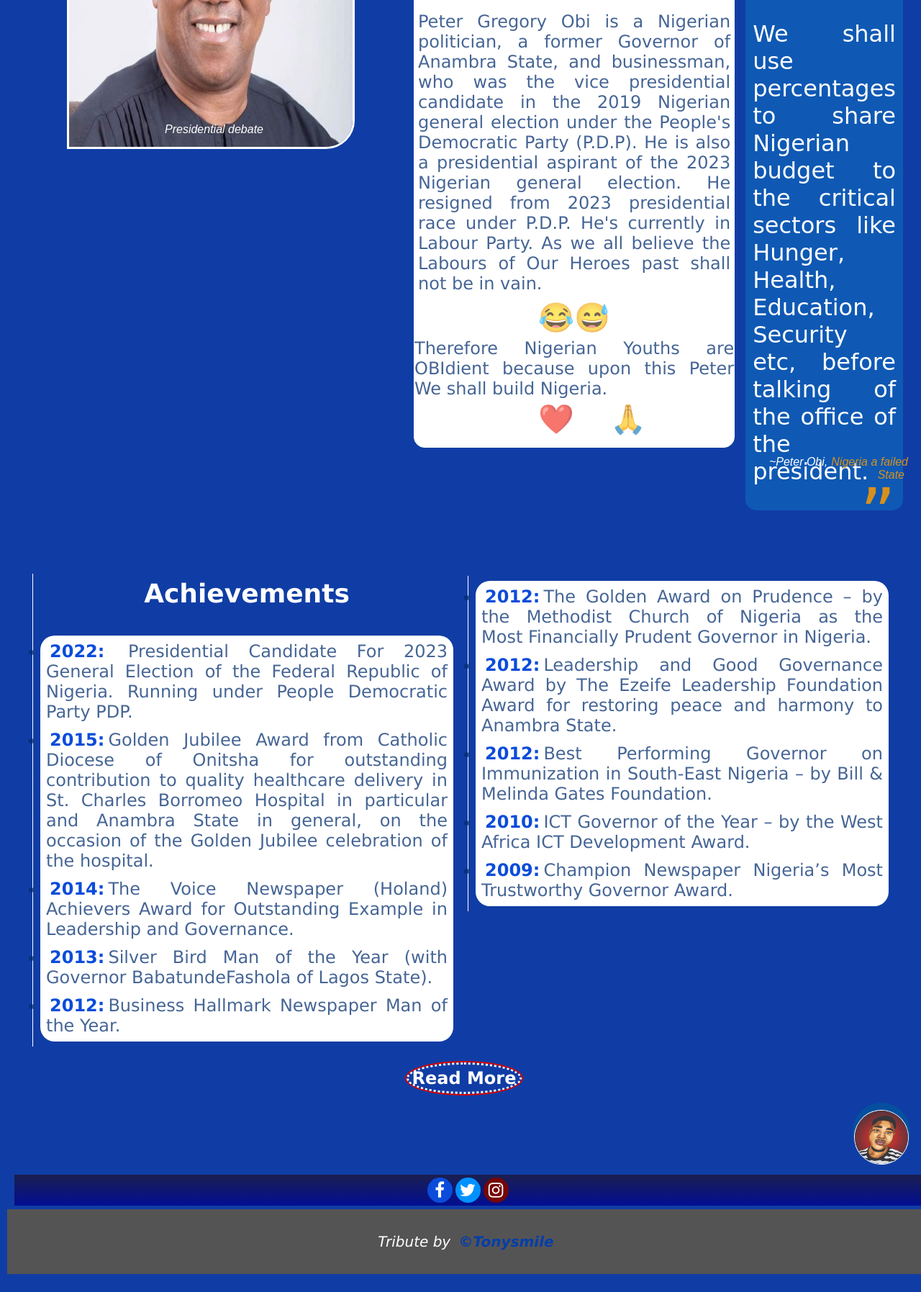
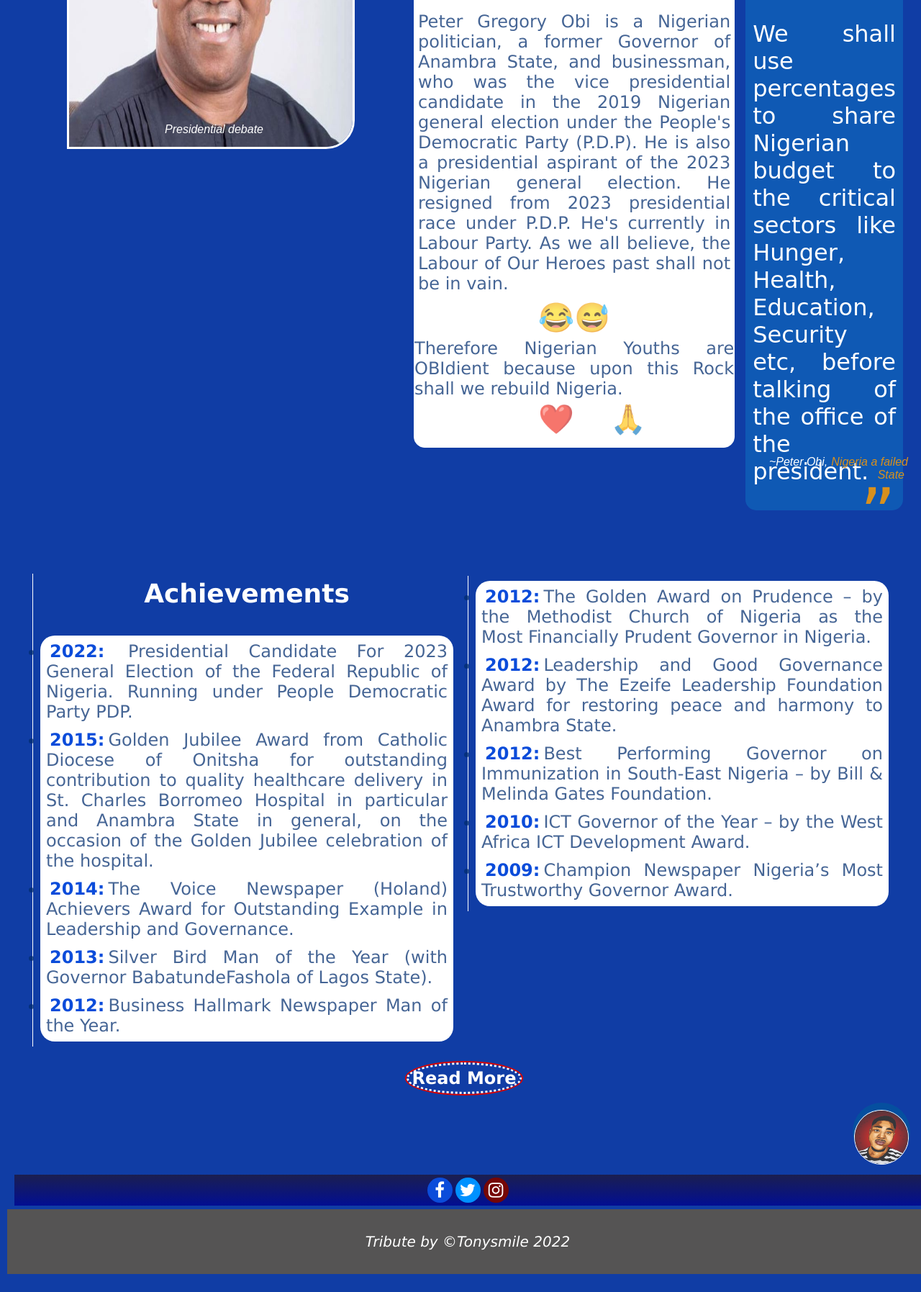
Before and after one commit to Tony-smile/tributepeterobi, a plain HTML site: page index.html in a window 1280 px wide. Shown: the part 386-2181 px from the top of the page at 72% size. Drawn offline with Linux system fonts and the light colour scheme; a web font is replaced by a local one.

Commit message:
little change

```diff
--- a/index.html
+++ b/index.html
@@ -45,9 +45,9 @@
                         was the vice presidential candidate in the 2019 Nigerian general election under the People's
                         Democratic Party (P.D.P). He is also a presidential aspirant of the 2023 Nigerian general
                         election. He resigned from 2023 presidential race under P.D.P. He's currently in Labour Party.
-                        As we all believe the Labours of Our Heroes past shall not be in vain.
+                        As we all believe, the Labour of Our Heroes past shall not be in vain.
                     <p class="emoji"> &#128514;&#128517; </p>Therefore Nigerian Youths are OBIdient because upon this
-                    Peter We shall build Nigeria.
+                    Rock shall we rebuild Nigeria.
                     <p class="emoji">
 
                          &#10084; &#128591;</p>
@@ -133,7 +133,7 @@
             <div class="box-13">
                 <small>
                     <p><i>
-                            Tribute by <span> ©Tonysmile</span>
+                            Tribute by ©Tonysmile 2022</
                         </i>
                     </p>
                 </small>
```
